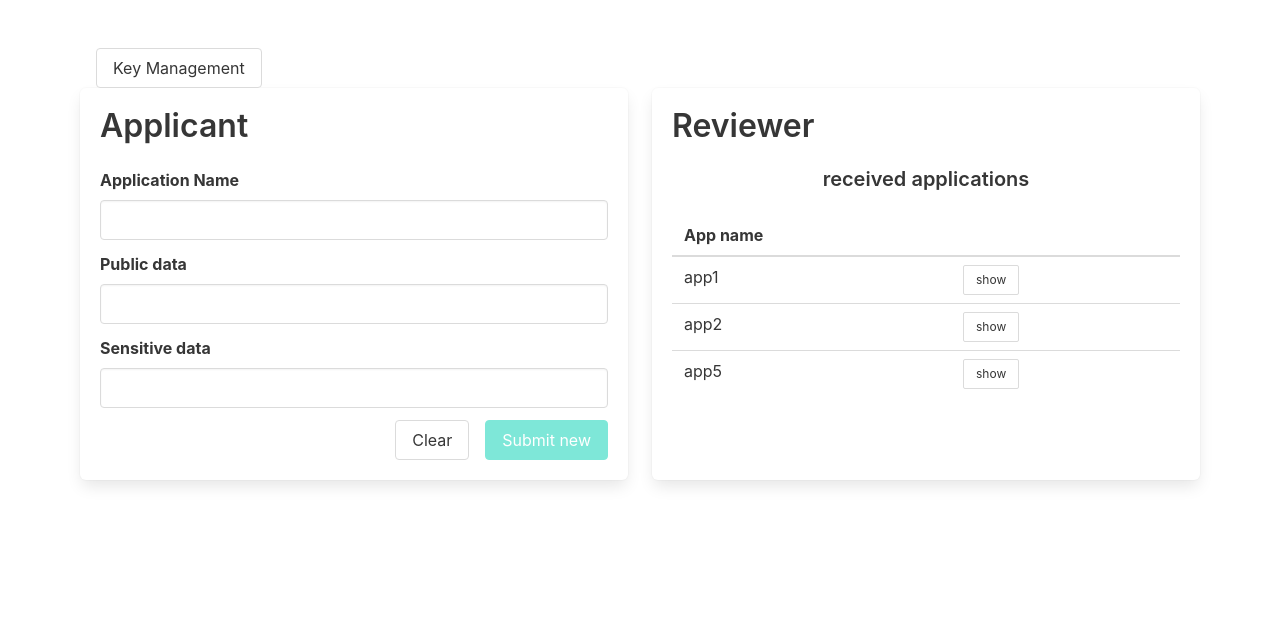
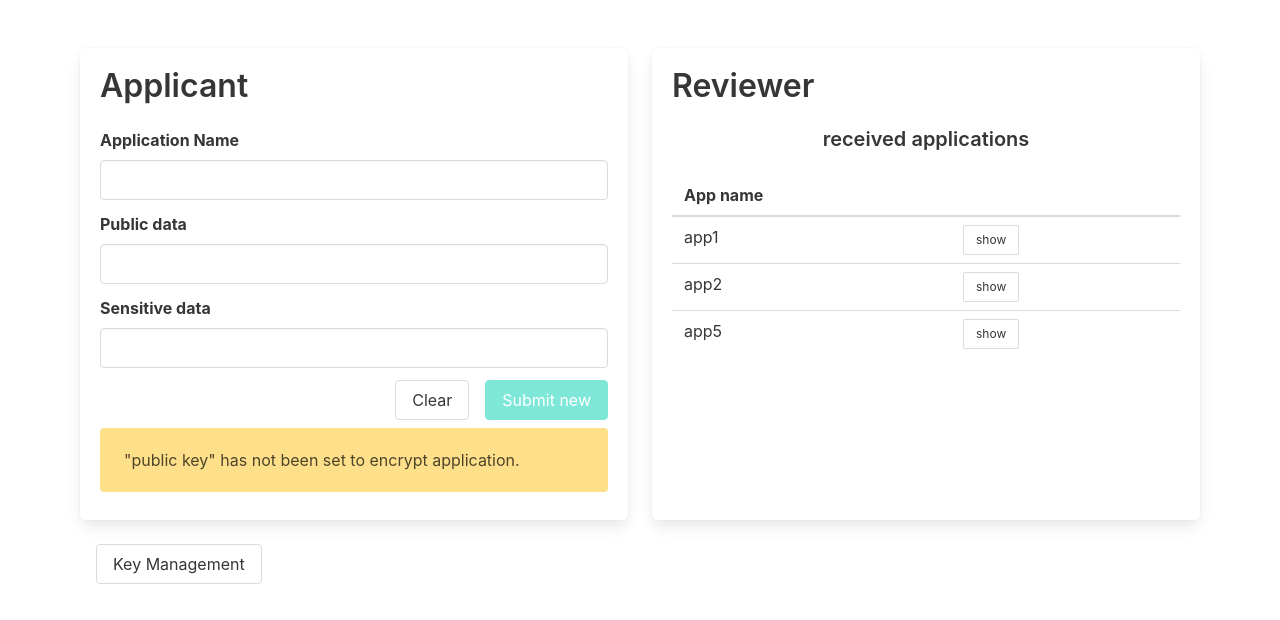
Before and after one commit to NewGyu/vue-rsa, a Nuxt app: page / in a window 1280 px wide. Shown: the top 620 px of the page. Built offline with nearby package versions, Linux system fonts and the light colour scheme.

Commit message:
ADD: display key state

```diff
--- a/components/applicant/form.vue
+++ b/components/applicant/form.vue
@@ -23,12 +23,23 @@
                 <button class="button" @click="clear">
                     Clear
                 </button>
-                <button class="button is-primary" :disabled="!newApp.isValid" @click="submitNew">
+                <button class="button is-primary" :disabled="(!newApp.isValid || !keyPair.publicKey)"
+                    @click="submitNew">
                     Submit new
                 </button>
             </div>
         </div>
     </section>
+    <section>
+        <p class="notification is-warning" v-if="!keyPair.publicKey">
+            "public key" has not been set to encrypt application.
+        </p>
+        <p v-else>
+            public key: <span id="public-key">{{ keyPair.publicKey.substring(0, 20) + " ..." }}</span> is used for
+            encryption.
+        </p>
+    </section>
+
 </template>
 
 <style>
@@ -38,6 +49,14 @@
 
 #submit>.control {
     text-align: right;
+}
+
+section {
+    margin-bottom: 0.5rem;
+}
+
+#public-key {
+    background-color: paleturquoise;
 }
 </style>
 
@@ -59,6 +78,7 @@ class NewApp implements Application {
 const newApp = ref(new NewApp());
 
 const stored_applications = useApplications();
+const keyPair = useKeyPair();
 
 function submitNew() {
     stored_applications.value.push(newApp.value);
--- a/pages/index.vue
+++ b/pages/index.vue
@@ -1,7 +1,4 @@
 <template>
-    <NuxtLink to="keymanagement">
-        <button class="button">Key Management</button>
-    </NuxtLink>
     <div class="tile is-ancestor">
         <div class="tile is-parent">
             <article class="tile is-child box">
@@ -17,4 +14,14 @@
             </article>
         </div>
     </div>
+    <div>
+        <NuxtLink to="keymanagement">
+            <button class="button">Key Management</button>
+        </NuxtLink>
+    </div>
 </template>
+
+<script setup lang="ts">
+const keyPair = useKeyPair();
+
+</script>
--- a/pages/keymanagement.vue
+++ b/pages/keymanagement.vue
@@ -11,14 +11,14 @@
             <div class="tile is-parent">
                 <article class="tile is-child box">
                     <h2 class="title">Private Key</h2>
-                    <textarea class="textarea" v-if="keyPair.privateKey">{{ keyPair.privateKey }}</textarea>
+                    <textarea class="textarea" rows="10" v-if="keyPair.privateKey">{{ keyPair.privateKey }}</textarea>
                     <div v-else="keyPair.privateKey">no data</div>
                 </article>
                 <article class="tile is-child box">
                     <h2 class="title">Public Key</h2>
                     <p v-if="keyPairState.publicKey">has been saved into state.</p>
                     <div v-if="keyPair.publicKey">
-                        <textarea class="textarea">{{ keyPair.publicKey }}</textarea>
+                        <textarea class="textarea" rows="10">{{ keyPair.publicKey }}</textarea>
                         <br />
                         <button class="button is-primary" @click="savePublicKey">Save for encryption</button>
                     </div>
```
